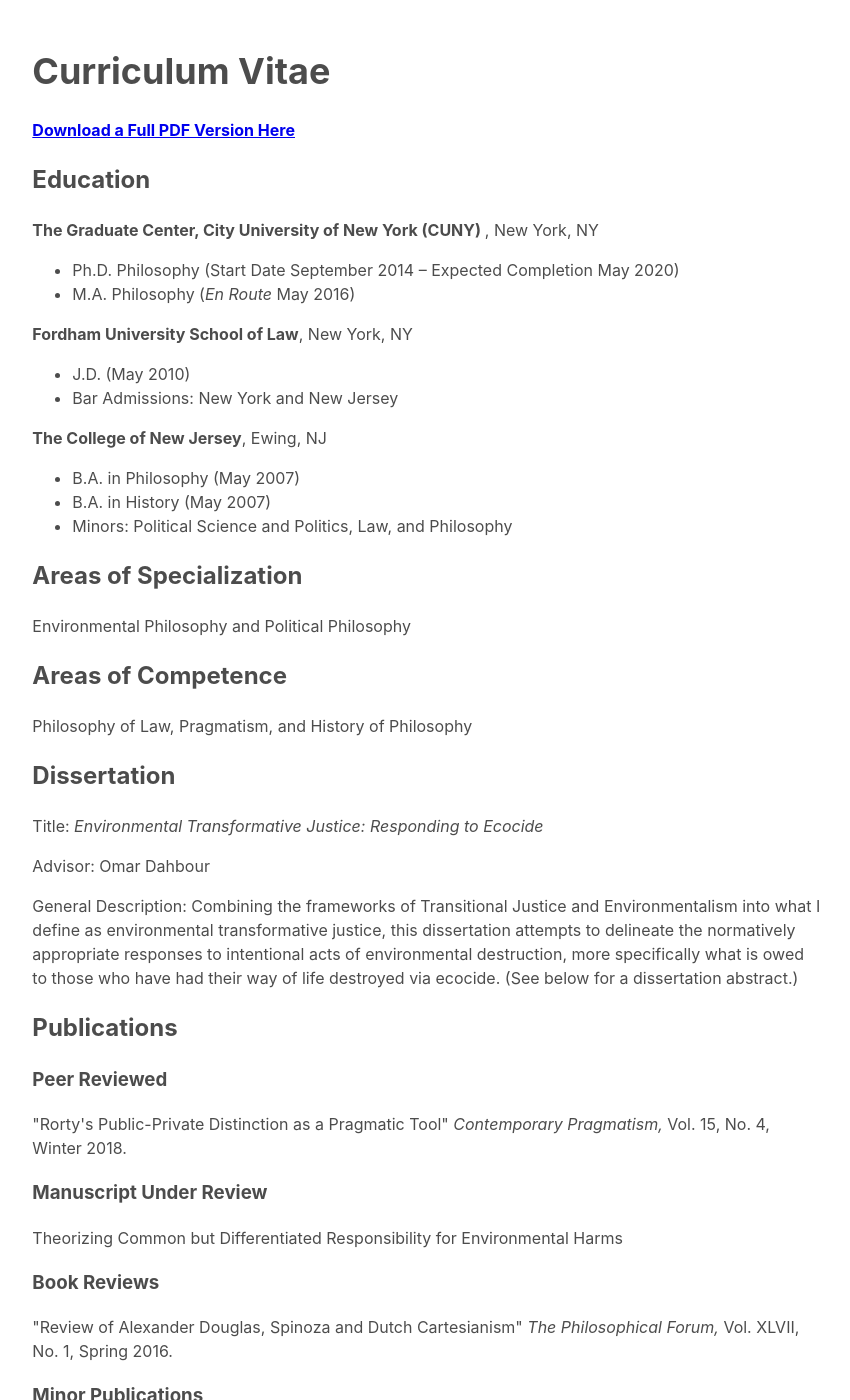
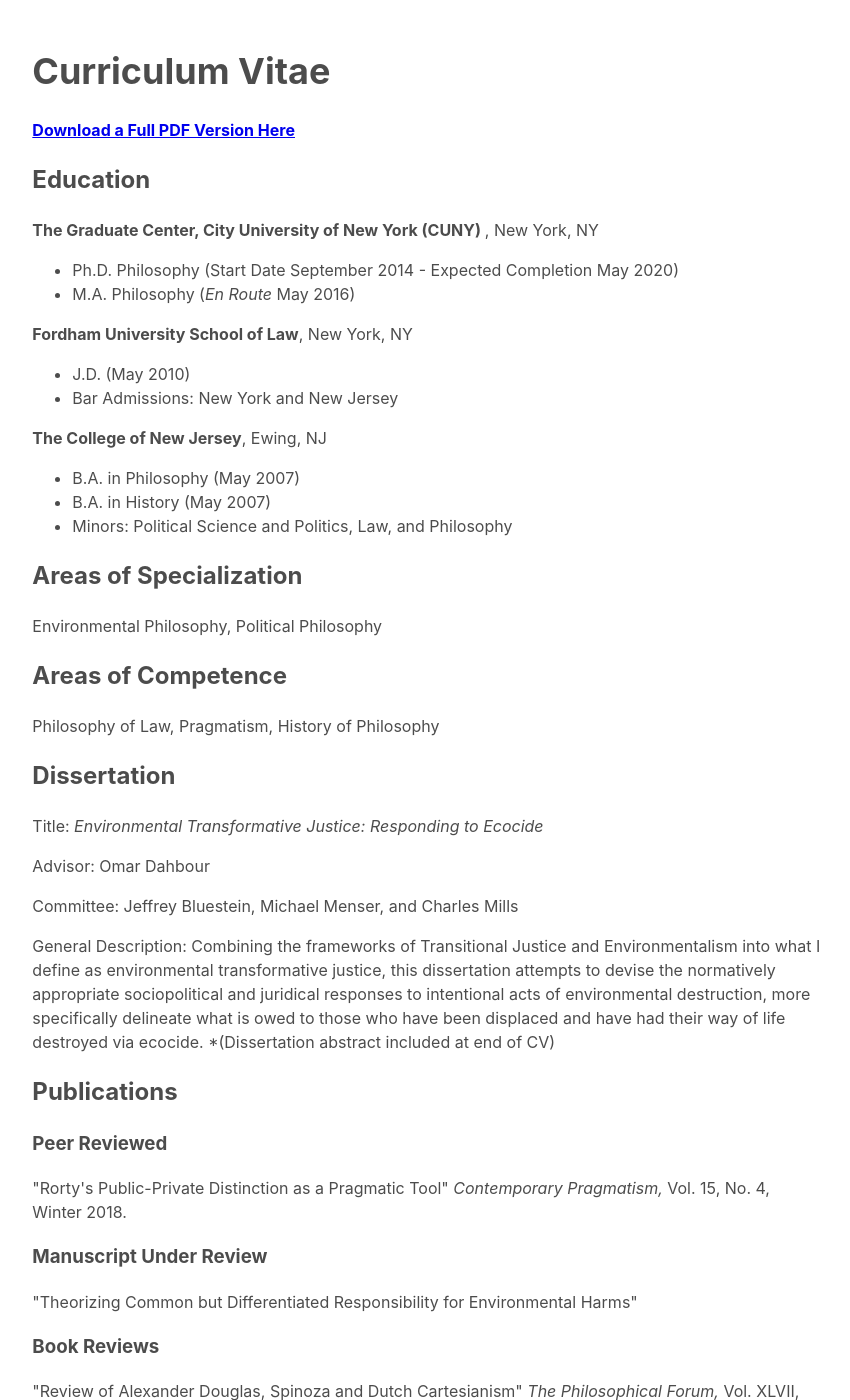
Before and after one commit to marodeiro/marodeiro.github.io, a Jekyll site: the page built from cv.html, in a window 1280 px wide and 1400 px high, scrolled down 228 px. Shown: the whole window, without its empty margins (213-1063 px from the left). Built offline with Jekyll 4.4.1, drawn with Linux system fonts in a browser that asks for light colours; nearby versions of some CDN libraries.

Commit message:
Update cv

```diff
--- a/cv.html
+++ b/cv.html
@@ -13,7 +13,7 @@
 
   <p><b>The Graduate Center, City University of New York (CUNY) </b>, New York, NY</p>
   <ul>
-    <li>Ph.D. Philosophy (Start Date September 2014 – Expected Completion May 2020)</li>
+    <li>Ph.D. Philosophy (Start Date September 2014 - Expected Completion May 2020)</li>
     <li>M.A. Philosophy (<i>En Route</i> May 2016) </li>
   </ul>
 
@@ -31,19 +31,21 @@
   </ul>
 
   <h2>Areas of Specialization</h2>
-  <p>Environmental Philosophy and Political Philosophy</p>
+  <p>Environmental Philosophy, Political Philosophy</p>
 
   <h2>Areas of Competence</h2>
-  <p>Philosophy of Law, Pragmatism, and History of Philosophy</p>
+  <p>Philosophy of Law, Pragmatism, History of Philosophy</p>
 
   <h2>Dissertation</h2>
   <p>Title: <i>Environmental Transformative Justice: Responding to Ecocide</i></p>
   <p>Advisor: Omar Dahbour</p>
+  <p>Committee: Jeffrey Bluestein, Michael Menser, and Charles Mills</p>
   <p>General Description: Combining the frameworks of Transitional Justice and Environmentalism
     into what I define as environmental transformative justice, this dissertation attempts to
-    delineate the normatively appropriate responses to intentional acts of environmental destruction,
-    more specifically what is owed to those who have had their way of life destroyed via ecocide.
-    (See below for a dissertation abstract.)</p>
+     devise the normatively appropriate sociopolitical and juridical responses to intentional acts of
+     environmental destruction, more specifically delineate what is owed to those who have been
+     displaced and have had their way of life destroyed via ecocide. *(Dissertation abstract included at end of CV)
+  </p>
 
   <h2>Publications</h2>
 
@@ -51,7 +53,7 @@
   <p>"Rorty's Public-Private Distinction as a Pragmatic Tool" <i>Contemporary Pragmatism,</i>  Vol. 15, No. 4, Winter 2018.</p>
 
   <h3>Manuscript Under Review</h3>
-  <p>Theorizing Common but Differentiated Responsibility for Environmental Harms</p>
+  <p>"Theorizing Common but Differentiated Responsibility for Environmental Harms"</p>
 
   <h3>Book Reviews</h3>
   <p>"Review of Alexander Douglas, Spinoza and Dutch Cartesianism" <i>The Philosophical Forum,</i> Vol. XLVII, No. 1, Spring 2016.</p>
```
